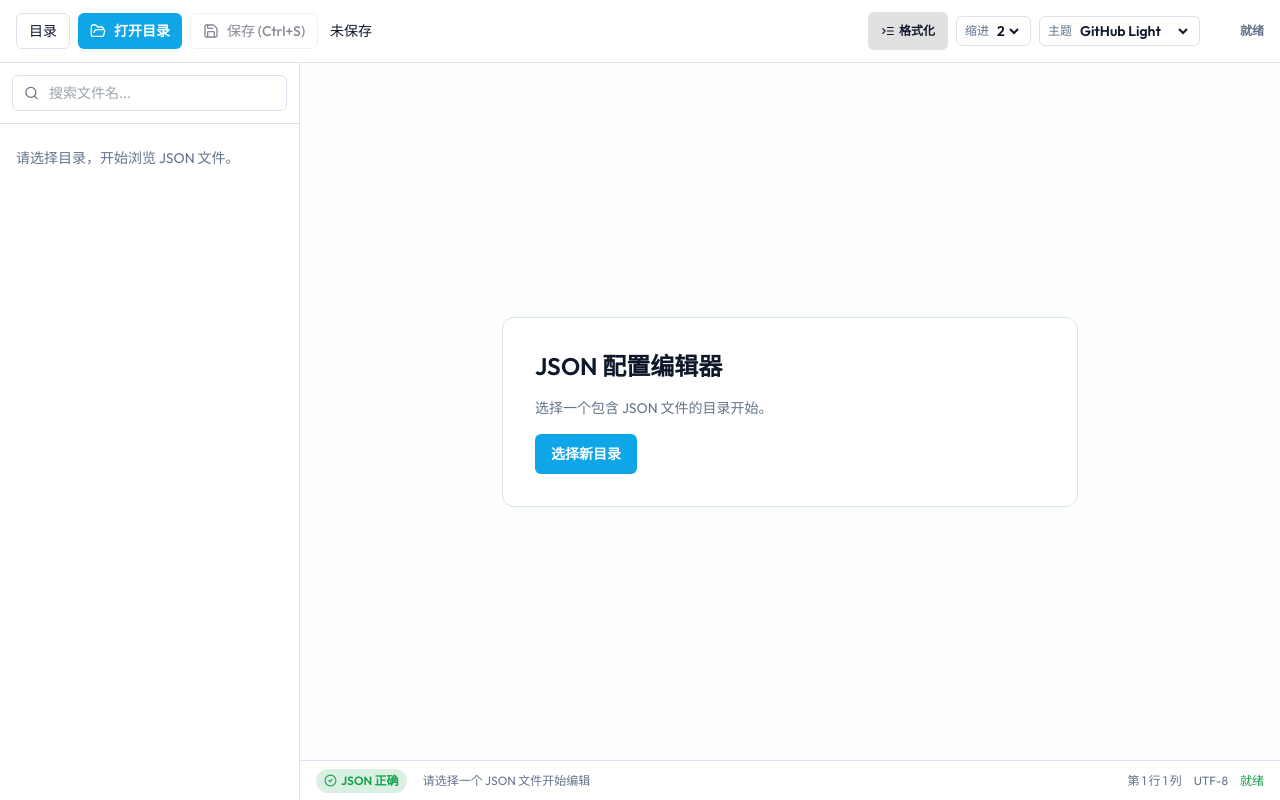
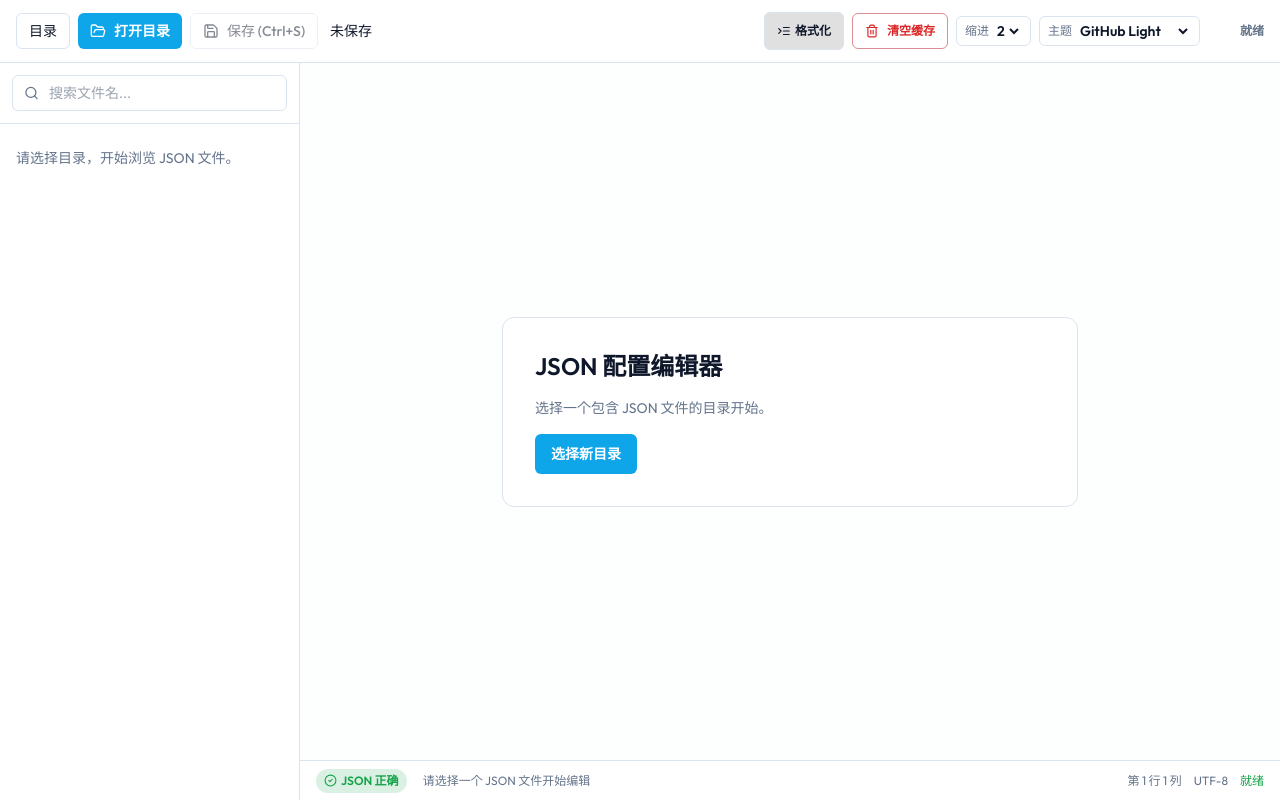
Before and after one commit to luojiego/local-json-editor, a React (Vite) app: page / in a window 1280 px wide. Built offline with nearby package versions, Linux system fonts and the light colour scheme.

Commit message:
Add clear cache button with confirm flow and local state reset

```diff
--- a/src/App.tsx
+++ b/src/App.tsx
@@ -20,6 +20,7 @@ import {
   validateJsonContent,
 } from './lib/jsonTools';
 import {
+  clearLastDirectoryHandle,
   ensureDirectoryPermission,
   loadLastDirectoryHandle,
   queryDirectoryPermission,
@@ -33,6 +34,7 @@ import type { CursorPosition, JsonFileRecord, ScrollPosition } from './types/edi
 
 const TABLET_BREAKPOINT = 1200;
 const MOBILE_BREAKPOINT = 768;
+const LOCAL_STORAGE_APP_KEY_PREFIX = 'json-editor-';
 
 interface FileSystemCapability {
   supported: boolean;
@@ -394,6 +396,31 @@ function App() {
     await selectNewDirectory();
   }, [selectNewDirectory]);
 
+  const handleClearCache = useCallback(async () => {
+    const shouldClear = window.confirm('将清空本地缓存并刷新页面。\n是否继续？');
+    if (!shouldClear) {
+      return;
+    }
+
+    const secondaryConfirmMessage = isDirty
+      ? '此操作不可恢复，且会丢失当前未保存修改。\n是否确认清空缓存？'
+      : '此操作不可恢复。\n是否确认清空缓存？';
+    const confirmedIrreversible = window.confirm(secondaryConfirmMessage);
+    if (!confirmedIrreversible) {
+      return;
+    }
+
+    try {
+      clearAppLocalStorage();
+      await clearLastDirectoryHandle();
+      window.location.reload();
+    } catch (error) {
+      const message = error instanceof Error ? error.message : '清空缓存失败';
+      setSaveState('error', '清理失败');
+      window.alert(`清空缓存失败: ${message}`);
+    }
+  }, [isDirty, setSaveState]);
+
   useEffect(() => {
     if (restoredLastDirectoryRef.current) {
       return;
@@ -604,6 +631,7 @@ function App() {
         onOpenDirectory={() => void handleOpenDirectory()}
         onSave={() => void handleSaveFile()}
         onFormat={handleFormat}
+        onClearCache={() => void handleClearCache()}
         onIndentSizeChange={setIndentSize}
         onThemeChange={setThemeId}
         onToggleSidebar={toggleSidebarCollapsed}
@@ -731,3 +759,21 @@ function App() {
 }
 
 export default App;
+
+function clearAppLocalStorage(): void {
+  if (typeof window === 'undefined') {
+    return;
+  }
+
+  const keysToRemove: string[] = [];
+  for (let index = 0; index < window.localStorage.length; index += 1) {
+    const key = window.localStorage.key(index);
+    if (key?.startsWith(LOCAL_STORAGE_APP_KEY_PREFIX)) {
+      keysToRemove.push(key);
+    }
+  }
+
+  for (const key of keysToRemove) {
+    window.localStorage.removeItem(key);
+  }
+}
--- a/src/components/Toolbar.tsx
+++ b/src/components/Toolbar.tsx
@@ -1,4 +1,4 @@
-import { FolderOpen, IndentIncrease, Menu, Save } from 'lucide-react';
+import { FolderOpen, IndentIncrease, Menu, Save, Trash2 } from 'lucide-react';
 
 import { THEME_LIST } from '../lib/themes';
 
@@ -11,6 +11,7 @@ interface ToolbarProps {
   onOpenDirectory: () => void;
   onSave: () => void;
   onFormat: () => void;
+  onClearCache: () => void;
   onIndentSizeChange: (indentSize: 2 | 4) => void;
   onThemeChange: (themeId: string) => void;
   onToggleSidebar: () => void;
@@ -25,6 +26,7 @@ export function Toolbar({
   onOpenDirectory,
   onSave,
   onFormat,
+  onClearCache,
   onIndentSizeChange,
   onThemeChange,
   onToggleSidebar,
@@ -80,6 +82,16 @@ export function Toolbar({
           </button>
         </div>
 
+        <button
+          type="button"
+          className="inline-flex h-9 items-center gap-2 rounded-md border border-[color-mix(in_srgb,var(--danger)_45%,var(--border))] px-3 text-xs font-semibold text-[var(--danger)] transition hover:bg-[color-mix(in_srgb,var(--danger)_12%,transparent)]"
+          onClick={onClearCache}
+          title="清理本地缓存并刷新页面"
+        >
+          <Trash2 size={14} />
+          清空缓存
+        </button>
+
         <label className="inline-flex items-center gap-1 rounded-md border border-[var(--border)] px-2 py-1 text-xs text-[var(--text-muted)]">
           缩进
           <select
```
